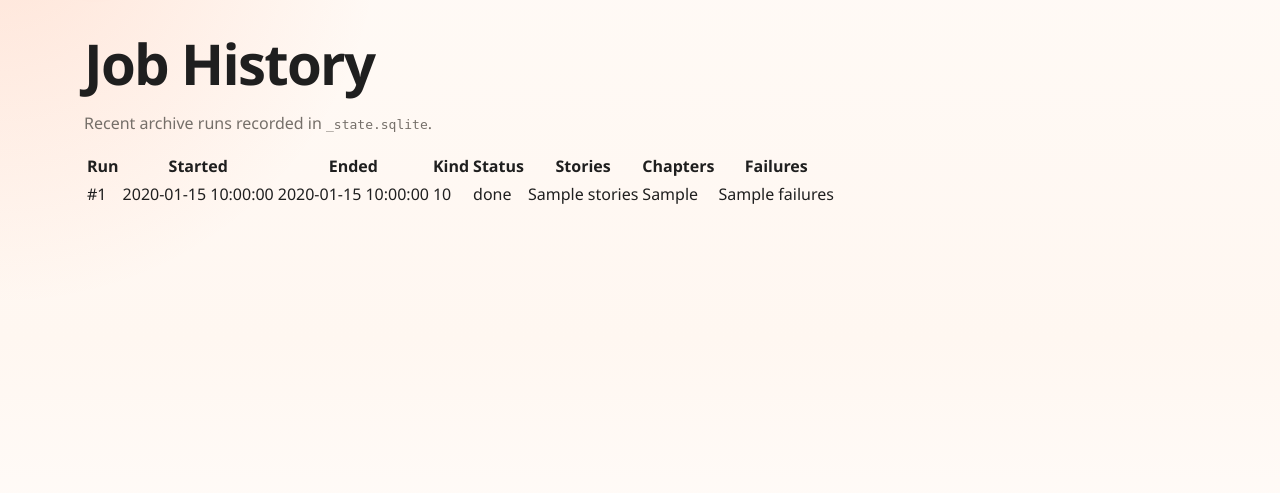
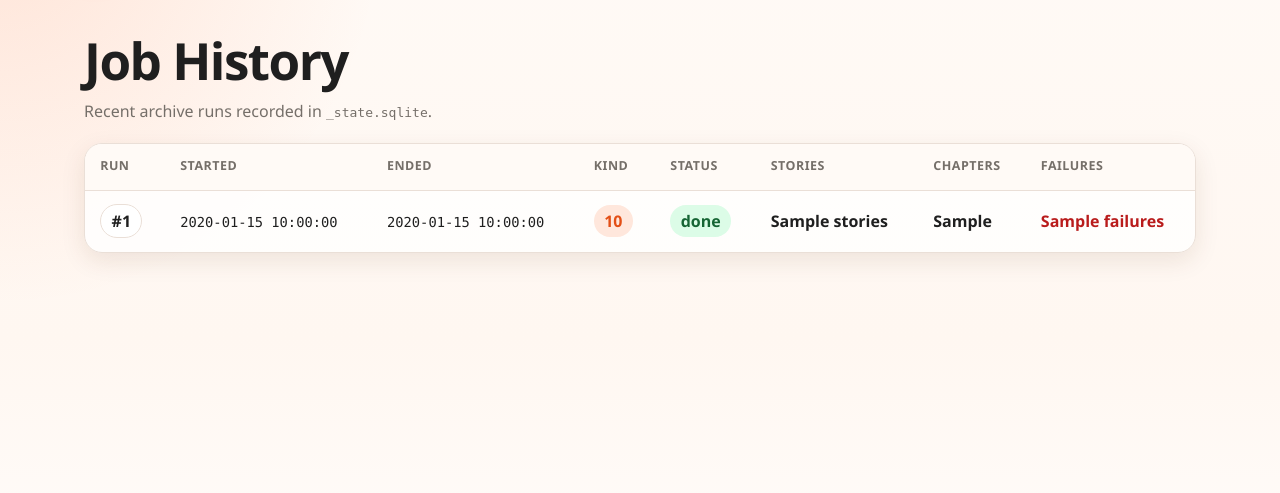
Before and after one commit to dieuminhs/Wattpad-Crawler, a FastAPI app: template local_story_archive/web/templates/history.html in a window 1280 px wide. Shown: the part 78-571 px from the top of the page. Run offline with FastAPI, Linux system fonts and the light colour scheme; the template is opened without the code that fills it: most values are stand-ins (such as "Sample title", 1, 10 or a date in 2020); parts of the project's set-up code (start-up, migrations or seed data) failed here and were passed over; some libraries are stand-ins or nearby versions.

Commit message:
Polish setup config and history UI

```diff
--- a/local_story_archive/web/static/style.css
+++ b/local_story_archive/web/static/style.css
@@ -100,6 +100,106 @@
 h2 { font-size: clamp(1.6rem, 3vw, 2.4rem); margin: 0; }
 h3 { font-size: 1.25rem; margin: 0 0 0.5rem; }
 .library-title { font-size: clamp(1.85rem, 3.3vw, 2.75rem); margin-bottom: 0.75rem; }
+.history-title { font-size: clamp(2rem, 4vw, 3.5rem); margin-bottom: 0.6rem; }
+.history-intro {
+  max-width: 46rem;
+  margin: 0 0 1.25rem;
+  color: var(--muted);
+}
+.history-panel,
+.history-empty {
+  border: 1px solid var(--border);
+  border-radius: 18px;
+  background: rgb(255 255 255 / 82%);
+  box-shadow: var(--shadow-soft);
+}
+.history-panel {
+  overflow: hidden;
+}
+.history-table-wrap {
+  overflow-x: auto;
+}
+.history-table {
+  width: 100%;
+  border-collapse: collapse;
+  min-width: 52rem;
+}
+.history-table th,
+.history-table td {
+  padding: 0.85rem 0.95rem;
+  border-bottom: 1px solid var(--border);
+  text-align: left;
+  vertical-align: middle;
+}
+.history-table th {
+  background: var(--surface-soft);
+  color: var(--muted);
+  font-size: 0.78rem;
+  font-weight: 900;
+  letter-spacing: 0.04em;
+  text-transform: uppercase;
+}
+.history-table tbody tr:last-child td { border-bottom: 0; }
+.history-table time {
+  display: inline-block;
+  max-width: 15rem;
+  font-family: ui-monospace, "SFMono-Regular", Consolas, "Liberation Mono", monospace;
+  font-size: 0.86rem;
+  overflow-wrap: anywhere;
+}
+.history-run-id,
+.history-kind,
+.history-status {
+  display: inline-flex;
+  align-items: center;
+  min-height: 1.8rem;
+  border-radius: 999px;
+  padding: 0.25rem 0.65rem;
+  font-weight: 850;
+}
+.history-run-id {
+  background: #fff;
+  border: 1px solid var(--border);
+}
+.history-kind {
+  background: var(--accent-soft);
+  color: var(--accent-dark);
+}
+.history-status {
+  background: #eef2ff;
+  color: #3730a3;
+}
+.history-status--done {
+  background: #dcfce7;
+  color: #166534;
+}
+.history-status--failed,
+.history-status--error {
+  background: #fee2e2;
+  color: #991b1b;
+}
+.history-status--running {
+  background: #fef3c7;
+  color: #92400e;
+}
+.history-count {
+  color: var(--fg);
+  font-weight: 850;
+  text-align: center;
+}
+.history-count--bad { color: #b91c1c; }
+.history-error {
+  background: #fff1f2;
+  color: #9f1239;
+  font-weight: 750;
+}
+.history-empty {
+  padding: 1.25rem;
+}
+.history-empty h2 {
+  margin-bottom: 0.35rem;
+  font-size: 1.4rem;
+}
 a { color: var(--accent-dark); }
 button, .btn {
   background: var(--accent);
--- a/local_story_archive/web/templates/history.html
+++ b/local_story_archive/web/templates/history.html
@@ -1,10 +1,12 @@
 {% extends "base.html" %}
-{% block title %}Job History — Local Story Archive{% endblock %}
+{% block title %}Job History - Local Story Archive{% endblock %}
 {% block content %}
-  <h1>Job History</h1>
-  <p class="muted">Recent archive runs recorded in <code>_state.sqlite</code>.</p>
+  <h1 class="history-title">Job History</h1>
+  <p class="history-intro">Recent archive runs recorded in <code>_state.sqlite</code>.</p>
 
   {% if runs %}
+    <section class="history-panel" aria-label="Recent archive runs">
+      <div class="history-table-wrap">
         <table class="history-table">
           <thead>
             <tr>
@@ -20,23 +22,30 @@
           </thead>
           <tbody>
             {% for run in runs %}
+              {% set status = run.summary.status or "unknown" %}
+              {% set failures = run.summary.failures or 0 %}
               <tr>
-            <td>#{{ run.run_id }}</td>
-            <td>{{ run.started_at }}</td>
-            <td>{{ run.ended_at or "Running" }}</td>
-            <td>{{ run.summary.kind or "unknown" }}</td>
-            <td>{{ run.summary.status or "unknown" }}</td>
-            <td>{{ run.summary.stories or 0 }}</td>
-            <td>{{ run.summary.parts_done or 0 }}</td>
-            <td>{{ run.summary.failures or 0 }}</td>
+                <td><span class="history-run-id">#{{ run.run_id }}</span></td>
+                <td><time>{{ run.started_at }}</time></td>
+                <td>{% if run.ended_at %}<time>{{ run.ended_at }}</time>{% else %}<span class="history-status history-status--running">Running</span>{% endif %}</td>
+                <td><span class="history-kind">{{ run.summary.kind or "unknown" }}</span></td>
+                <td><span class="history-status history-status--{{ status }}">{{ status }}</span></td>
+                <td class="history-count">{{ run.summary.stories or 0 }}</td>
+                <td class="history-count">{{ run.summary.parts_done or 0 }}</td>
+                <td class="history-count{% if failures %} history-count--bad{% endif %}">{{ failures }}</td>
               </tr>
               {% if run.summary.error %}
-            <tr><td colspan="8" class="status-error">{{ run.summary.error }}</td></tr>
+                <tr><td colspan="8" class="history-error">{{ run.summary.error }}</td></tr>
               {% endif %}
             {% endfor %}
           </tbody>
         </table>
+      </div>
+    </section>
   {% else %}
-    <p>No archive runs have been recorded yet.</p>
+    <section class="history-empty">
+      <h2>No archive runs yet</h2>
+      <p class="muted">Archive a story and the run summary will appear here.</p>
+    </section>
   {% endif %}
 {% endblock %}
--- a/local_story_archive/web/templates/setup.html
+++ b/local_story_archive/web/templates/setup.html
@@ -37,7 +37,7 @@
 
   <form method="post" action="/setup">
     <p>
-      <label for="cookie"><strong>Wattpad <code>token</code> cookie:</strong></label><br>
+      <label for="cookie"><strong>Wattpad <span class="cookie-name">token</span> cookie:</strong></label><br>
       {% if current_cookie_masked %}
         <span class="muted">Saved token: <code>{{ current_cookie_masked }}</code></span><br>
       {% endif %}
```
Also changed, not shown: other parts of local_story_archive/web/static/style.css (+42 -14 lines), RELEASE_NOTES.md (+5 -0 lines), local_story_archive/web/templates/config.html (+7 -3 lines). Lines whose indentation alone changed are shown as unchanged.
